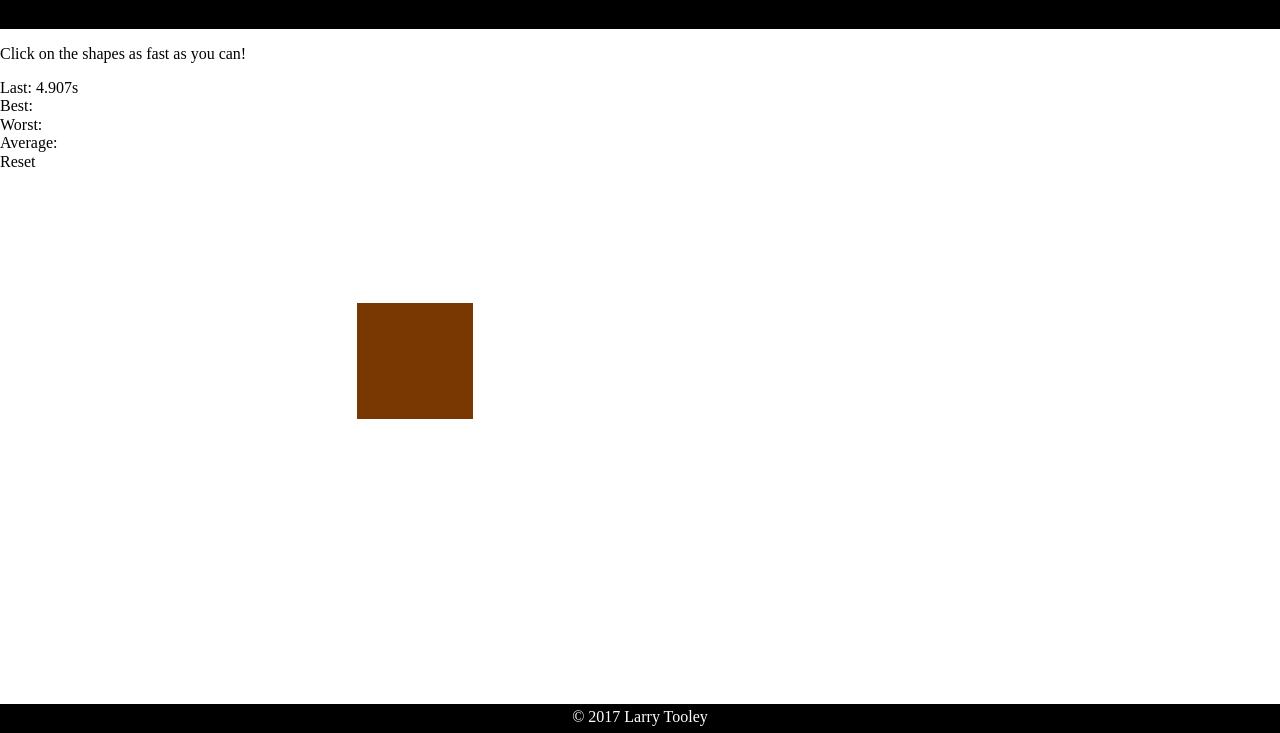
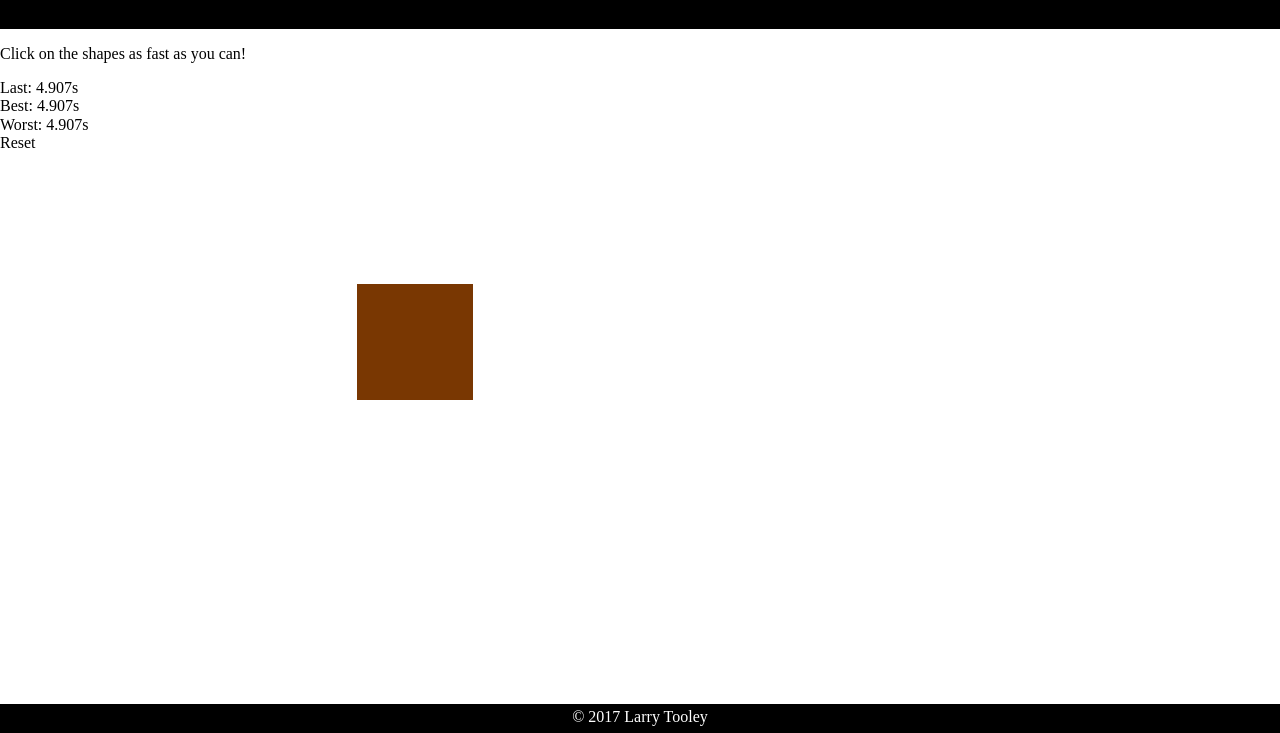
Before and after one commit to larrytooley/reaction-time-game, a plain HTML site: page index.html in a window 1280 px wide. Both pictures are taken after a click on the element 430 px from the left and 547 px from the top of the page. Shown: the part 71-804 px from the top of the page. Drawn offline with nearby package versions, Linux system fonts and the light colour scheme.

Commit message:
Added tracking for best and worst score

```diff
--- a/index.html
+++ b/index.html
@@ -19,7 +19,6 @@
             <div class="times">Last: <span id="timeTaken"></span></div>
             <div class="times">Best: <span id="timeBest"></span></div>
             <div class="times">Worst: <span id="timeWorst"></span></div>
-            <div class="times">Average: <span id="timeAverage"></span></div>
 
             <div id="reset">
                 Reset
--- a/scripts/scripts.js
+++ b/scripts/scripts.js
@@ -1,5 +1,9 @@
 var now = new Date();
 var start = now.getTime();
+
+//TODO: Need to think of a way to handle setting best.
+var best = 100;
+var worst = 0;
 
 function makeShapeAppear() {
 
@@ -47,7 +51,17 @@ document.getElementById('shape').onclick = function () {
     var end = new Date().getTime(),
         timeTaken = (end - start) / 1000;
 
+        if (timeTaken > worst) {
+            worst = timeTaken;
+        }
+
+        if (timeTaken < best) {
+            best = timeTaken;
+        }
+
     document.getElementById('timeTaken').innerHTML = timeTaken + 's';
+    document.getElementById('timeBest').innerHTML = best + 's';
+    document.getElementById('timeWorst').innerHTML = worst + 's';
 
     appearAfterDelay();
 
```
